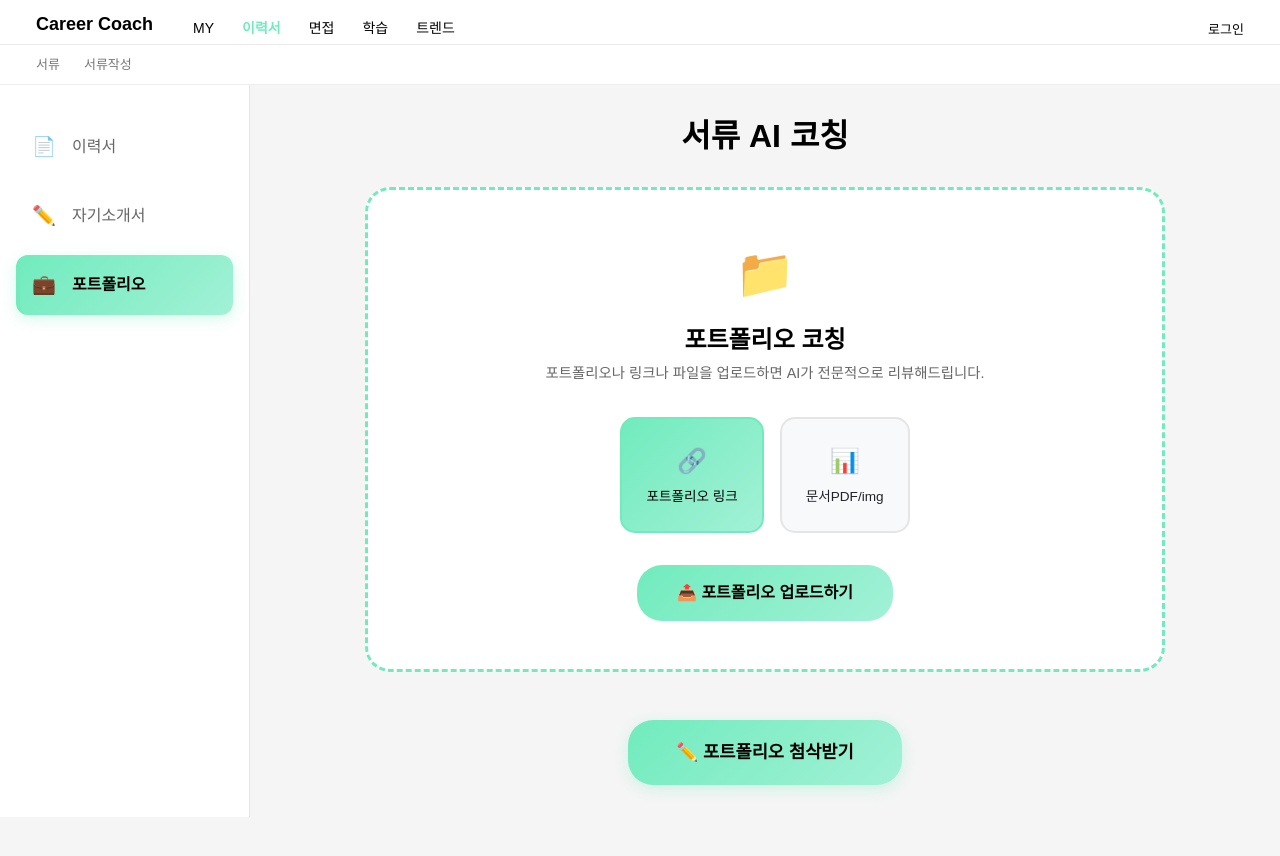
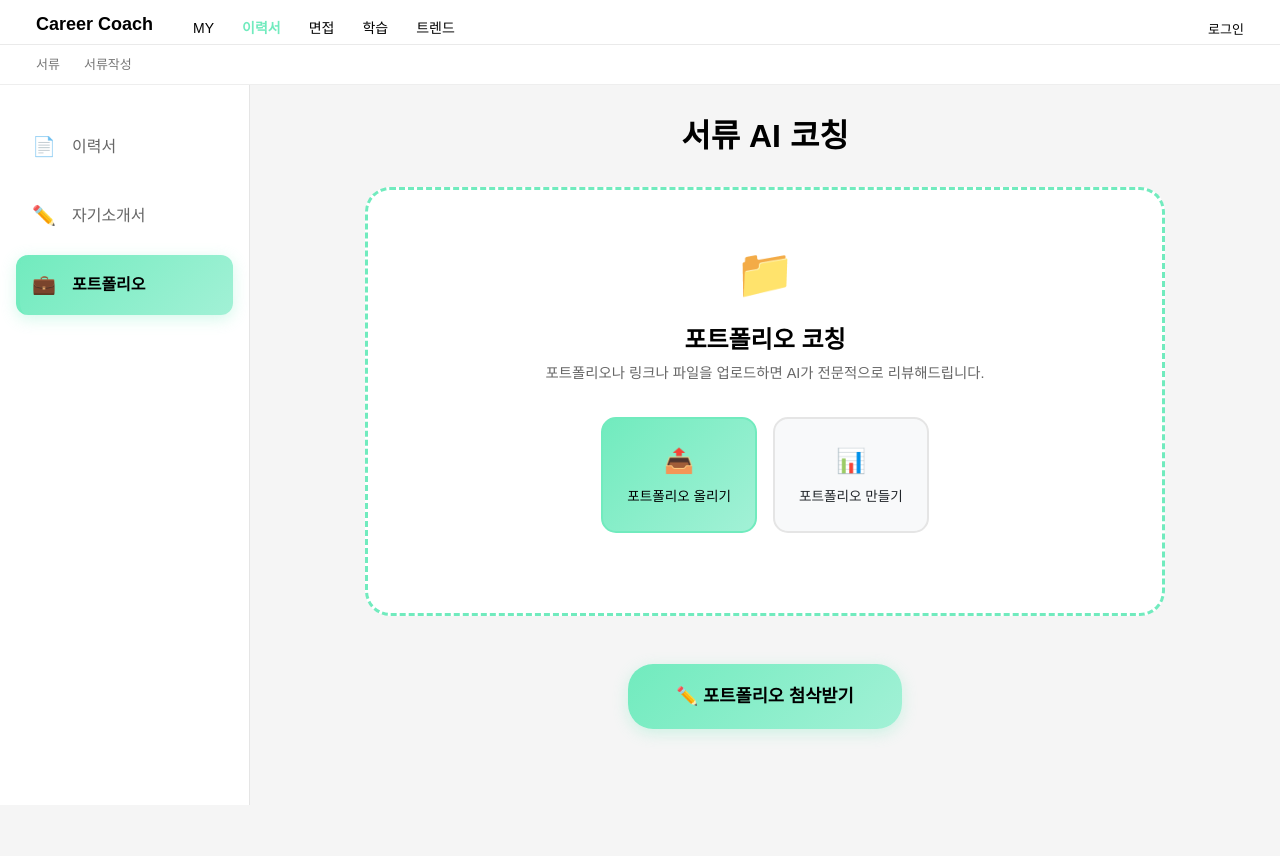
Before and after one commit to llbk-team/llbky-front, a Vue app: page /resume/portfolio/write in a window 1280 px wide. Shown: the top 856 px of the page. Built offline with nearby package versions, Linux system fonts and the light colour scheme; a web font is replaced by a local one.

Commit message:
feat: 포트폴리오 만들기 버튼 생성

```diff
--- a/src/views/resume/PortfolioWrite.vue
+++ b/src/views/resume/PortfolioWrite.vue
@@ -17,20 +17,18 @@
           <p class="upload-subtitle">포트폴리오나 링크나 파일을 업로드하면 AI가 전문적으로 리뷰해드립니다.</p>
 
           <div class="upload-types">
-            <div class="type-btn" :class="{ active: selectedType === 'link' }" @click="selectType('link')">
-              <div class="type-icon">🔗</div>
-              <div class="type-label">포트폴리오 링크</div>
+            <div class="type-btn" :class="{ active: selectedType === 'link' }" @click="handleUpload">
+              <div class="type-icon">📤</div>
+              <div class="type-label">포트폴리오 올리기</div>
             </div>
 
-            <div class="type-btn" :class="{ active: selectedType === 'project' }" @click="selectType('project')">
+            <div class="type-btn" :class="{ active: selectedType === 'project' }" @click="router.push('/resume/portfolio/stepbystep')">
               <div class="type-icon">📊</div>
-              <div class="type-label">문서PDF/img</div>
+              <div class="type-label">포트폴리오 만들기</div>
             </div>
           </div>
 
-          <button class="upload-btn" @click="handleUpload">
-            📤 포트폴리오 업로드하기
-          </button>
+
         </div>
 
 
```
